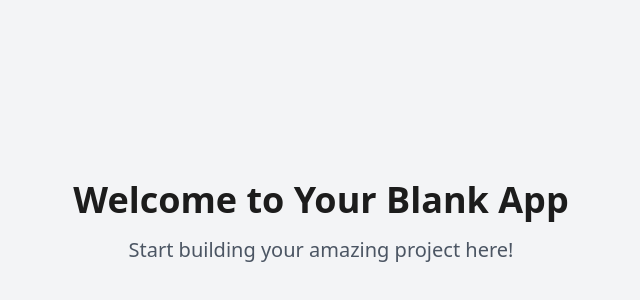
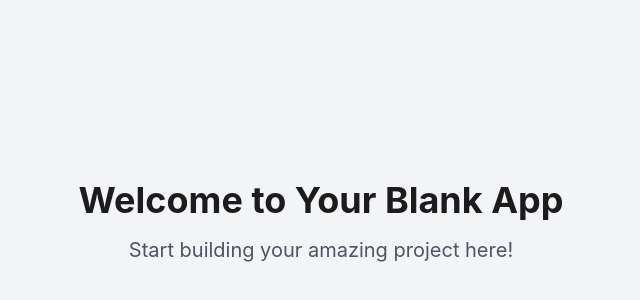
Before and after one commit to SadiqNaizam/mlo-a774-beb7, a React (Vite) app: page / in a window 1280 px wide. Shown: the part 178-478 px from the top of the page, without its empty margins (319-959 px from the left). Built offline with nearby package versions, Linux system fonts and the light colour scheme.

Commit message:
Files generated: tailwind.config.ts

```diff
--- a/tailwind.config.ts
+++ b/tailwind.config.ts
@@ -1,4 +1,5 @@
 import type { Config } from "tailwindcss";
+import { fontFamily } from "tailwindcss/defaultTheme";
 
 export default {
 	darkMode: ["class"],
@@ -18,6 +19,9 @@
 			}
 		},
 		extend: {
+			fontFamily: {
+        	sans: ["Inter", ...fontFamily.sans],
+      		},
 			colors: {
 				border: 'hsl(var(--border))',
 				input: 'hsl(var(--input))',
@@ -51,16 +55,6 @@
 				card: {
 					DEFAULT: 'hsl(var(--card))',
 					foreground: 'hsl(var(--card-foreground))'
-				},
-				sidebar: {
-					DEFAULT: 'hsl(var(--sidebar-background))',
-					foreground: 'hsl(var(--sidebar-foreground))',
-					primary: 'hsl(var(--sidebar-primary))',
-					'primary-foreground': 'hsl(var(--sidebar-primary-foreground))',
-					accent: 'hsl(var(--sidebar-accent))',
-					'accent-foreground': 'hsl(var(--sidebar-accent-foreground))',
-					border: 'hsl(var(--sidebar-border))',
-					ring: 'hsl(var(--sidebar-ring))'
 				}
 			},
 			borderRadius: {
```
